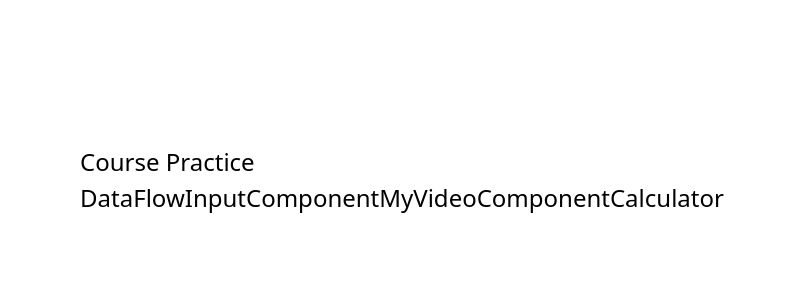
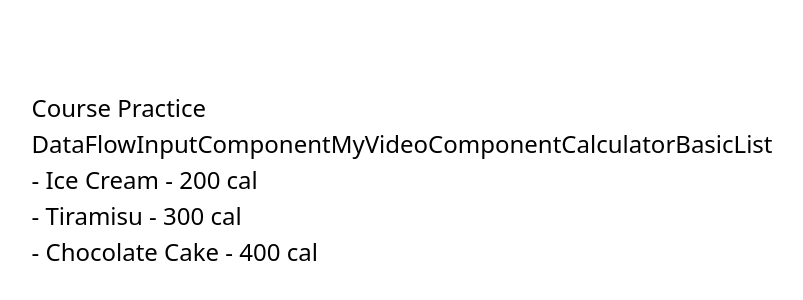
Before and after one commit to Sisi-tech/course-practice, a React (Vite) app: page /basicList in a window 1280 px wide. Shown: the part 220-520 px from the top of the page, without its empty margins (238-1041 px from the left). Built offline with nearby package versions, Linux system fonts and the light colour scheme.

Commit message:
create basic list

```diff
--- a/src/App.jsx
+++ b/src/App.jsx
@@ -3,6 +3,8 @@ import DataFlow from "./DataFlow"
 import InputComponent from './Hooks'
 import MyVideoComponent from "./Video.jsx"
 import { BrowserRouter, Route, Routes, Link} from "react-router-dom";
+import DessertsList from "./Desserts";
+import dessertsList from './DessertsData.jsx';
 
 
 
@@ -17,12 +19,14 @@ function App() {
         <Link to="/inputComponent">InputComponent</Link>
         <Link to="/myVideoComponent">MyVideoComponent</Link>
         <Link to="/calculator">Calculator</Link>
+        <Link to='/basicList'>BasicList</Link>
       </nav>
         <Routes>
           <Route path='/dataFlow' element={<DataFlow />} />
           <Route path='/inputComponent' element={<InputComponent />} />
           <Route path='/myVideoComponent' element={<MyVideoComponent />} />
           <Route path='/calculator' element={<Calculator />} />
+          <Route path='/basicList' element={<DessertsList data={dessertsList} />} />
         </Routes>
       </BrowserRouter>
     </div>
--- /dev/null
+++ b/src/Desserts.jsx
@@ -0,0 +1,23 @@
+const DessertsList = (props) => {
+    const sortedCalDesserts = props.data.filter((dessert)=> {
+        return dessert.calories < 500;
+    }).sort((a, b) => {
+        return a.calories - b.calories;
+    }).map((dessert) => {
+        return (
+            <li className="text-gray-200">
+                - {dessert.name} - {dessert.calories} cal
+            </li>
+        );
+    })
+
+    return (
+        <div>
+            <ul>
+                {sortedCalDesserts}
+            </ul>
+        </div>
+    )
+  }
+
+  export default DessertsList;
--- /dev/null
+++ b/src/DessertsData.jsx
@@ -0,0 +1,24 @@
+const desserts = [
+    {
+      name: "Chocolate Cake",
+      calories: 400,
+      createdAt: "2022-09-01",
+    },
+    {
+      name: "Ice Cream",
+      calories: 200,
+      createdAt: "2022-01-02",
+    },
+    {
+      name: "Tiramisu",
+      calories: 300,
+      createdAt: "2021-10-03",
+    },
+    {
+      name: "Cheesecake",
+      calories: 600,
+      createdAt: "2022-01-04",
+    },
+  ];
+
+export default desserts;
```
